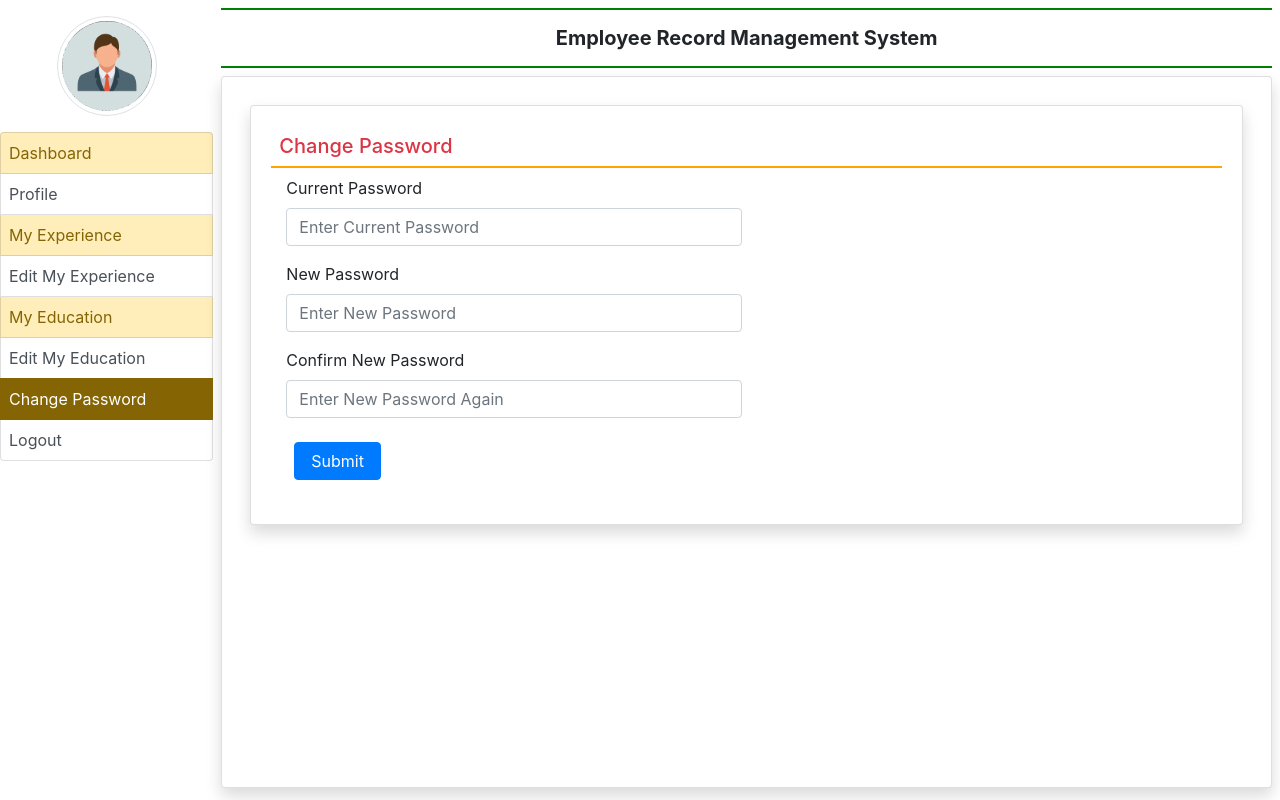
After one commit to Kartikjoshi14/Employee_Management_System_py, a Django app: page /change_password/ in a window 1280 px wide. The commit adds this page. Run offline with Django 5.2, Linux system fonts and the light colour scheme; a user stored in the database is signed in.

Commit message:
Day 14: Designed the password updation functionality in the project for an employee

```diff
--- a/EmployeeRecordMgmt/EmployeeRecordMgmt/urls.py
+++ b/EmployeeRecordMgmt/EmployeeRecordMgmt/urls.py
@@ -30,5 +30,7 @@ urlpatterns = [
     path('edit_myexperience/',edit_myexperience,name = 'edit_myexperience'),
     path('my_education/',my_education,name = 'my_education'),
     path('edit_myeducation/',edit_myeducation,name = 'edit_myeducation'),
+    path('change_password/',change_password,name = 'change_password'),
+
 
 ]
--- /dev/null
+++ b/EmployeeRecordMgmt/employee/templates/change_password.html
@@ -0,0 +1,86 @@
+{% extends 'emp_base.html' %}
+
+{% block main %}
+
+<script type="text/javascript">
+    function checkpassword() {
+        if (document.changepassword.newpassword.value != document.changepassword.confirmpassword.value) {
+            alert('New Password and Confirm Password field Do not Match');
+            document.changepassword.confirmpassword.focus();
+            return false;
+        }
+        return true;
+    }
+
+
+</script>
+
+<div class=" card shadow m-2">
+    <div class="card-body">
+        <h5 class="p-2 text-danger" style=" border-bottom : 2px solid orange ">Change Password </h5>
+
+        <div class=" container-fluid">
+            <form method="post" name="changepassword" onsubmit="return checkpassword()">
+                {% csrf_token %}
+                <div class=" form-row">
+                    <div class="col-sm-6">
+                        <div class="form-group">
+                            <label>Current Password</label>
+                            <input type="password" name="currentpassword" class="form-control"
+                                placeholder="Enter Current Password">
+                        </div>
+
+                    </div>
+                </div>
+
+                <div class=" form-row">
+                    <div class="col-sm-6">
+                        <div class="form-group">
+                            <label>New Password</label>
+                            <input type="password" name="newpassword" class="form-control"
+                                placeholder="Enter New Password">
+                        </div>
+
+                    </div>
+                </div>
+
+                <div class=" form-row">
+                    <div class="col-sm-6">
+                        <div class="form-group">
+                            <label>Confirm New Password</label>
+                            <input type="password" name="confirmpassword" class="form-control"
+                                placeholder="Enter New Password Again">
+                        </div>
+
+                    </div>
+                </div>
+
+                <input type="submit" value="Submit" class="m-2 px-3 btn btn-primary">
+            </form>
+        </div>
+    </div>
+</div>
+
+{% if error == "no" %}
+<script>
+    alert('Password Updated Succesfully');
+    window.location = ('{% url 'logout' %}');
+</script>
+{% endif %}
+{% if error == "yes" %}
+
+<script>
+    alert('Something went wrong, Try Again');
+
+</script>
+{% endif %}
+
+{% if error == "not" %}
+
+<script>
+    alert('Your Current Password is Wrong, Try Again');
+
+</script>
+{% endif %}
+
+{% endblock %}
--- a/EmployeeRecordMgmt/employee/templates/emp_base.html
+++ b/EmployeeRecordMgmt/employee/templates/emp_base.html
@@ -34,17 +34,25 @@
                 </center>
                 <div class="list-group">
                     <a href="{% url 'emp_home'%}"
-                        class="list-group-item list-group-item-warning list-group-item-action {% if request.path == '/emp_home' %} active{% endif %}">Dashboard</a>
-                    <a href="{% url 'profile' %}" class="list-group-item list-group-item-action">Profile</a>
+                        class="list-group-item list-group-item-warning list-group-item-action {% if request.path == '/emp_home/' %} active{% endif %}">Dashboard</a>
+                    <a href="{% url 'profile' %}"
+                        class="list-group-item list-group-item-action {% if request.path == '/profile/' %} active{% endif %}">Profile</a>
                     <a href="{% url 'my_experience' %}"
-                        class="list-group-item list-group-item-warning list-group-item-action">My Experience</a>
-                    <a href="{% url 'edit_myexperience' %}" class="list-group-item list-group-item-action">Edit My
+                        class="list-group-item list-group-item-warning list-group-item-action {% if request.path == '/my_experience/' %} active{% endif %}">My
+                        Experience</a>
+                    <a href="{% url 'edit_myexperience' %}"
+                        class="list-group-item list-group-item-action {% if request.path == '/edit_myexperience/' %} active{% endif %}">Edit
+                        My
                         Experience</a>
                     <a href="{% url 'my_education' %}"
-                        class="list-group-item  list-group-item-warning list-group-item-action">My Education</a>
-                    <a href="{% url 'edit_myeducation' %}" class="list-group-item list-group-item-action">Edit My
+                        class="list-group-item  list-group-item-warning list-group-item-action {% if request.path == '/my_education/' %} active{% endif %}">My
                         Education</a>
-                    <a href="" class="list-group-item list-group-item-warning list-group-item-action">Change
+                    <a href="{% url 'edit_myeducation' %}"
+                        class="list-group-item list-group-item-action {% if request.path == '/edit_myeducation/' %} active{% endif %}">Edit
+                        My
+                        Education</a>
+                    <a href="{% url 'change_password' %}"
+                        class="list-group-item list-group-item-warning list-group-item-action {% if request.path == '/change_password/' %} active{% endif %}">Change
                         Password</a>
                     <a href="{% url 'logout' %}" class="list-group-item list-group-item-action">Logout</a>
                 </div>
--- a/EmployeeRecordMgmt/employee/templates/profile.html
+++ b/EmployeeRecordMgmt/employee/templates/profile.html
@@ -9,7 +9,7 @@
         <h5 class="p-2 text-danger" style=" border-bottom : 2px solid orange "> Profile </h5>
 
         <div class=" container-fluid">
-            <form method="post" name="signup" onsubmit="return checkpassword()">
+            <form method="post">
                 {% csrf_token %}
                 <div class=" form-row">
                     <div class="col-sm-6">
--- a/EmployeeRecordMgmt/employee/views.py
+++ b/EmployeeRecordMgmt/employee/views.py
@@ -214,3 +214,25 @@ def edit_myeducation(request):
             error = "yes"
 
     return render(request,'edit_myeducation.html',locals())
+
+
+def change_password(request):
+    if not request.user.is_authenticated:
+        return redirect('emp_login')
+    error = ""
+    user = request.user
+    if request.method == "POST":
+        c = request.POST['currentpassword']
+        n = request.POST['newpassword']
+
+        try:
+            if user.check_password(c):
+               user.set_password(n)
+               user.save()
+               error = "no"
+            else:
+                error = "not"
+        except:
+            error = "yes"
+
+    return render(request,'change_password.html',locals())
```
Also changed, not shown: EmployeeRecordMgmt/db.sqlite3.
